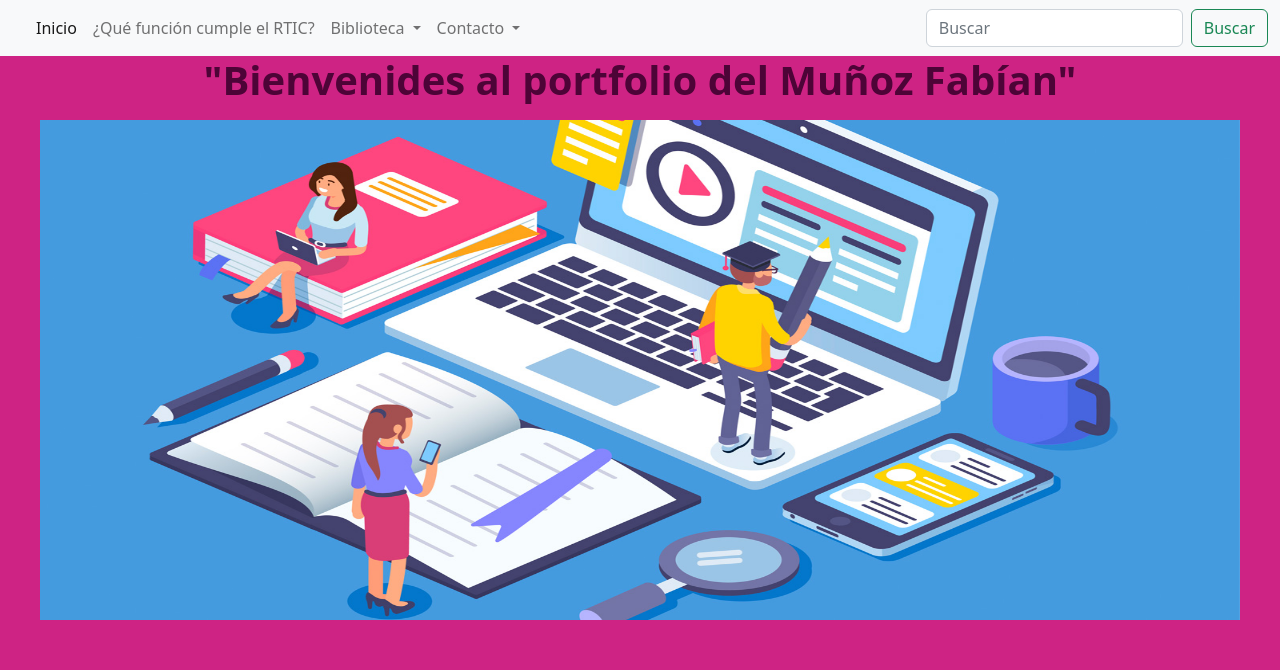
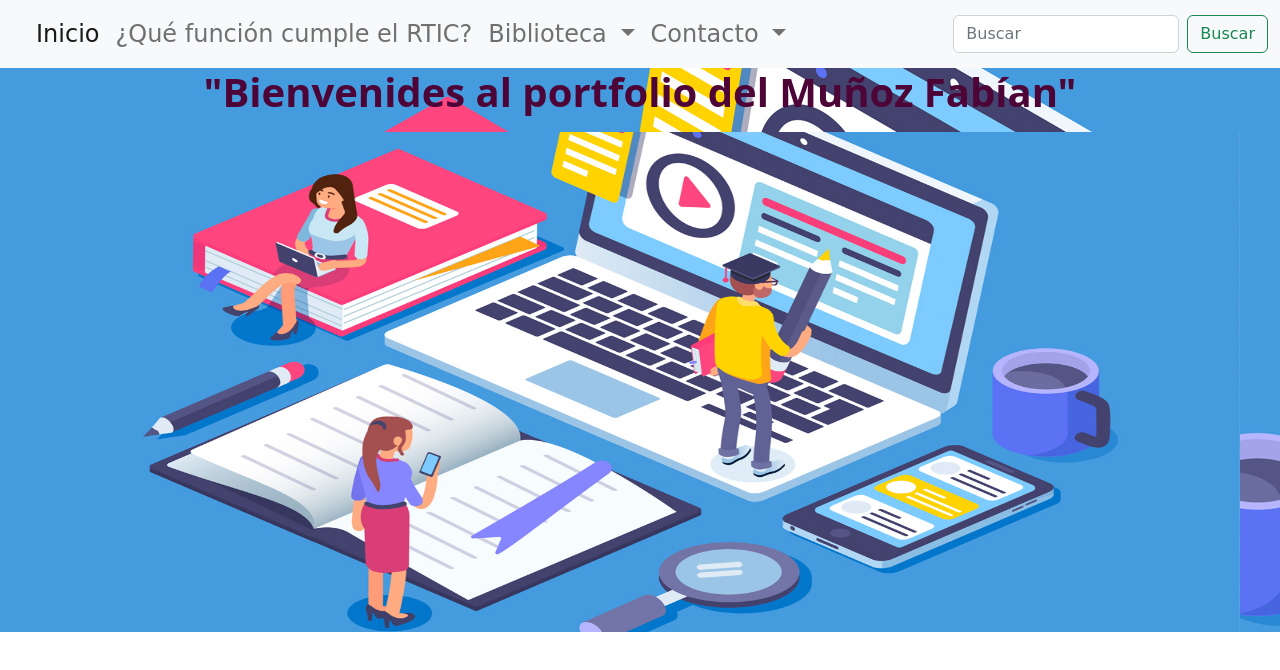
Before and after one commit to fab990911/proyecto4, a plain HTML site: page index.html in a window 1280 px wide. Drawn offline with nearby package versions, Linux system fonts and the light colour scheme.

Commit message:
modificando header

```diff
--- a/estilos.css
+++ b/estilos.css
@@ -4,9 +4,18 @@
 
 }
 
-body {
-    background-color: rgb(206, 35, 132);
 
+header {
+    background-color: deeppink;
+    font-size: x-large;
+    font-family: cursive;
+    font: bold;
+
+}
+
+main{
+    background-color: blueviolet;
+    background-image: url(img/salatic.jpg);
 }
 
 div img {
```
